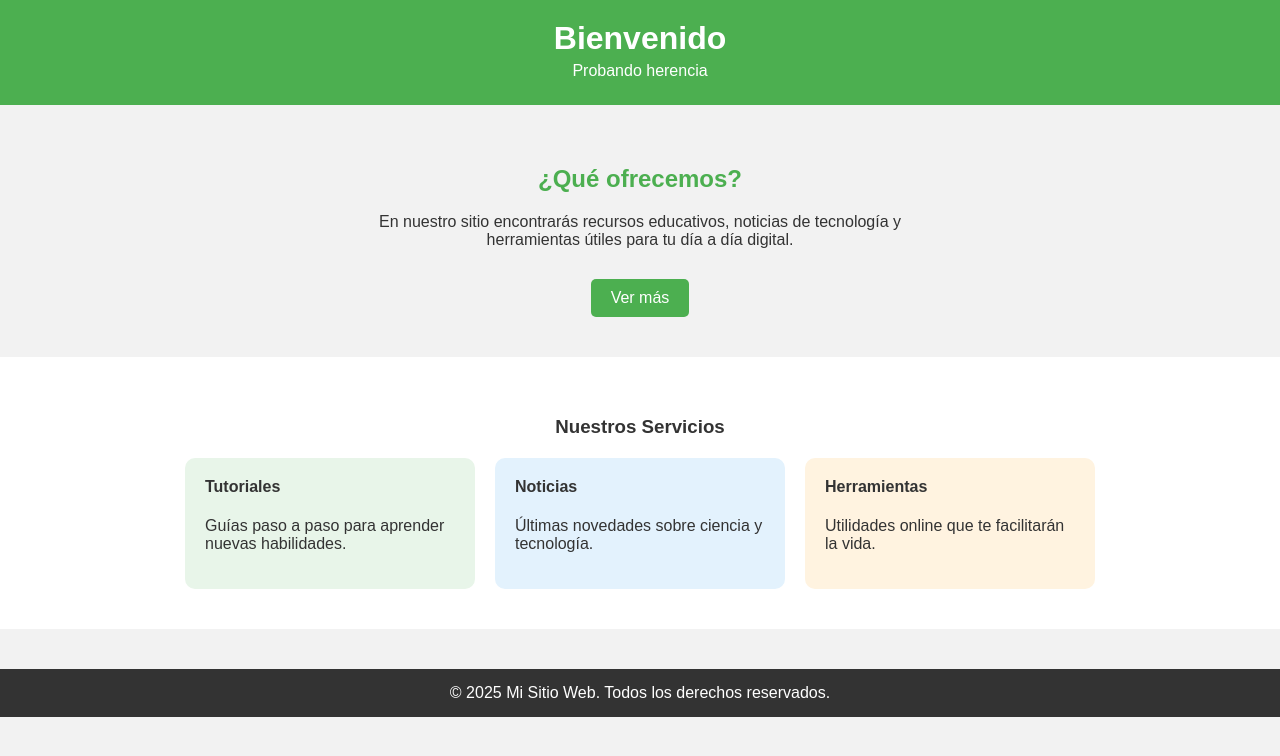
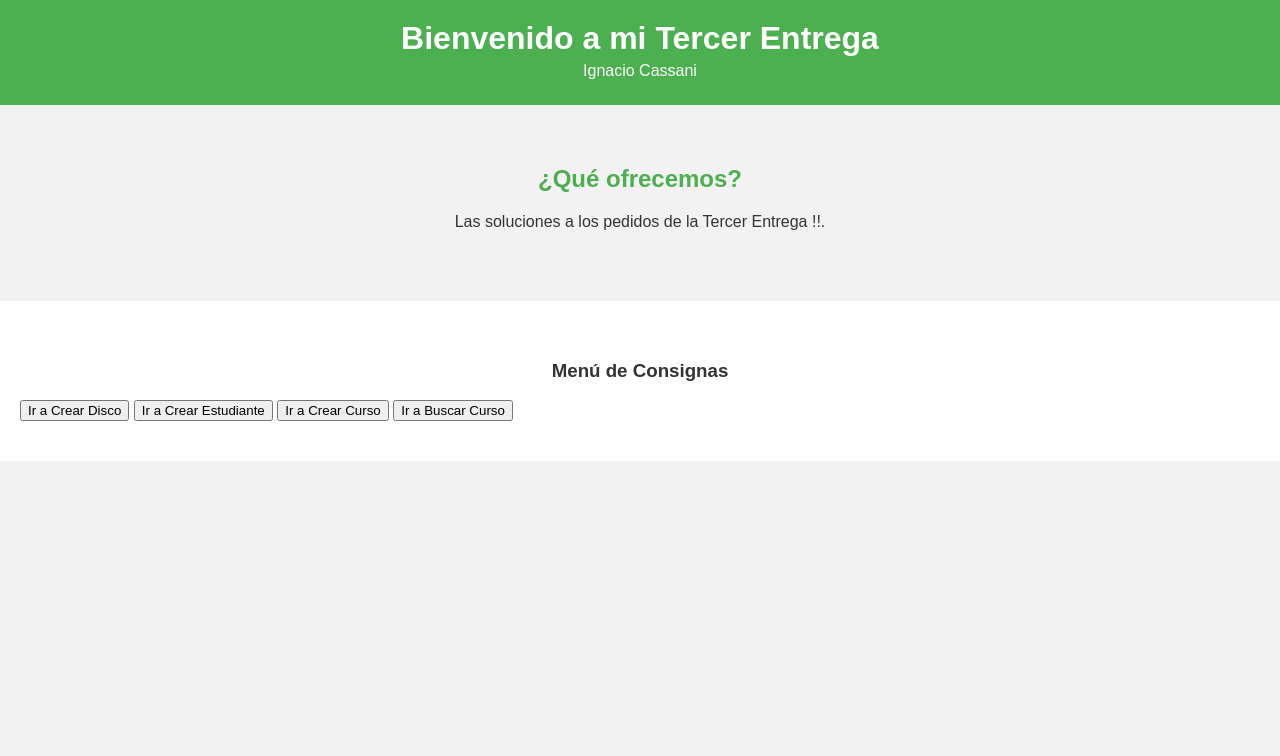
Before and after one commit to nachostfe/tercera_entrega, a Django app: template mi_tercer_entrega_app/templates/mi_tercer_entrega_app/inicio.html in a window 1280 px wide. Shown: the top 756 px of the page. Run offline with Django 3.2, Linux system fonts and the light colour scheme; the template is opened without the code that fills it, so the values that code supplies are empty.

Commit message:
Ajuste tercer entrega

```diff
--- a/mi_tercer_entrega_app/templates/mi_tercer_entrega_app/crear_disco.html
+++ b/mi_tercer_entrega_app/templates/mi_tercer_entrega_app/crear_disco.html
@@ -4,7 +4,7 @@
 
 {% block content %}
 
-<h2>Crear Curso</h2>
+<h2>Crear Disco</h2>
 <form method="POST">
     {% csrf_token %}
     {{ form.as_p }}
--- a/mi_tercer_entrega_app/templates/mi_tercer_entrega_app/inicio.html
+++ b/mi_tercer_entrega_app/templates/mi_tercer_entrega_app/inicio.html
@@ -4,7 +4,7 @@
 
  {% block header %}
   <header style="background-color: #4CAF50; padding: 20px; text-align: center; color: white;">
-    <h1 style="margin: 0;">Bienvenido</h1>
-    <p style="margin: 5px 0;">Probando herencia</p>
+    <h1 style="margin: 0;">Bienvenido a mi Tercer Entrega</h1>
+    <p style="margin: 5px 0;">Ignacio Cassani</p>
   </header>
  {% endblock %}
--- a/templates/padre.html
+++ b/templates/padre.html
@@ -4,13 +4,13 @@
   <meta charset="UTF-8">
   <title>{% block title %} Inicio - Mi Sitio Web {% endblock %}</title>
 </head>
-<body style="margin: 0; font-family: Arial, sans-serif; background: #f2f2f2; color: #333;">
+<body style="margin: 0; font-family: Arial, sans-serif; justify-content: center;align-items: center;background: #f2f2f2; color: #333;">
 
  {% block header %}
   <!-- Encabezado -->
   <header style="background-color: #4CAF50; padding: 20px; text-align: center; color: white;">
-    <h1 style="margin: 0;">Hola Mundo</h1>
-    <p style="margin: 5px 0;">Tu lugar para aprender y descubrir</p>
+    <h1 style="margin: 0;">Tercera Entrega</h1>
+    <p style="margin: 5px 0;">Ignacio Cassani</p>
   </header>
 {% endblock %}
   <!-- Contenido principal -->
@@ -18,39 +18,26 @@
     {% block content %}
     <h2 style="color: #4CAF50;">¿Qué ofrecemos?</h2>
     <p style="max-width: 600px; margin: 0 auto 30px;">
-      En nuestro sitio encontrarás recursos educativos, noticias de tecnología y herramientas útiles para tu día a día digital.
+      Las soluciones a los pedidos de la Tercer Entrega !!.
     </p>
     {% endblock %}
-    <a href="#servicios" style="display: inline-block; padding: 10px 20px; background-color: #4CAF50; color: white; text-decoration: none; border-radius: 5px;">
-      Ver más
-    </a>
+
+
   </main>
 
 
 
   <!-- Sección de servicios -->
-  <section id="servicios" style="background: white; padding: 40px 20px;">
-    <h3 style="text-align: center; color: #333;">Nuestros Servicios</h3>
-    <div style="display: flex; justify-content: center; gap: 20px; flex-wrap: wrap; margin-top: 20px;">
-      <div style="background: #e8f5e9; padding: 20px; border-radius: 10px; width: 250px;">
-        <h4 style="margin-top: 0;">Tutoriales</h4>
-        <p>Guías paso a paso para aprender nuevas habilidades.</p>
-      </div>
-      <div style="background: #e3f2fd; padding: 20px; border-radius: 10px; width: 250px;">
-        <h4 style="margin-top: 0;">Noticias</h4>
-        <p>Últimas novedades sobre ciencia y tecnología.</p>
-      </div>
-      <div style="background: #fff3e0; padding: 20px; border-radius: 10px; width: 250px;">
-        <h4 style="margin-top: 0;">Herramientas</h4>
-        <p>Utilidades online que te facilitarán la vida.</p>
-      </div>
-    </div>
+  <section id="servicios" style="background: white; padding: 40px 20px;justify-content: center;align-items: center;">
+
+    <h3 style="text-align: center; color: #333;">Menú de Consignas</h3>
+
+    <button onclick="location.href='http://127.0.0.1:8000/disco'">Ir a Crear Disco</button>
+    <button onclick="location.href='http://127.0.0.1:8000/crear-estudiante'">Ir a Crear Estudiante</button>
+    <button onclick="location.href='http://127.0.0.1:8000/crear-curso'">Ir a Crear Curso</button>
+    <button onclick="location.href='http://127.0.0.1:8000/cursos/buscar'">Ir a Buscar Curso</button>
   </section>
 
-  <!-- Pie de página -->
-  <footer style="background-color: #333; color: white; text-align: center; padding: 15px; margin-top: 40px;">
-    <p style="margin: 0;">&copy; 2025 Mi Sitio Web. Todos los derechos reservados.</p>
-  </footer>
 
 </body>
 </html>
```
